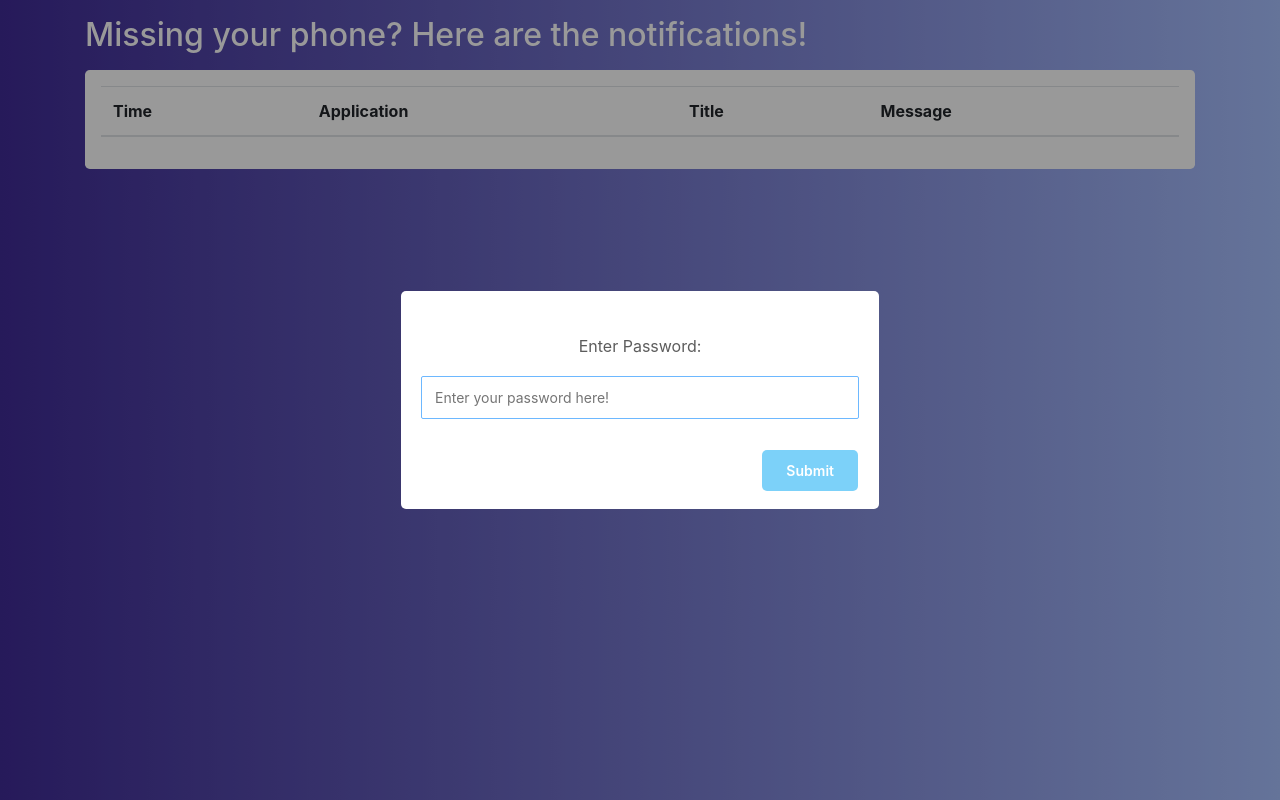
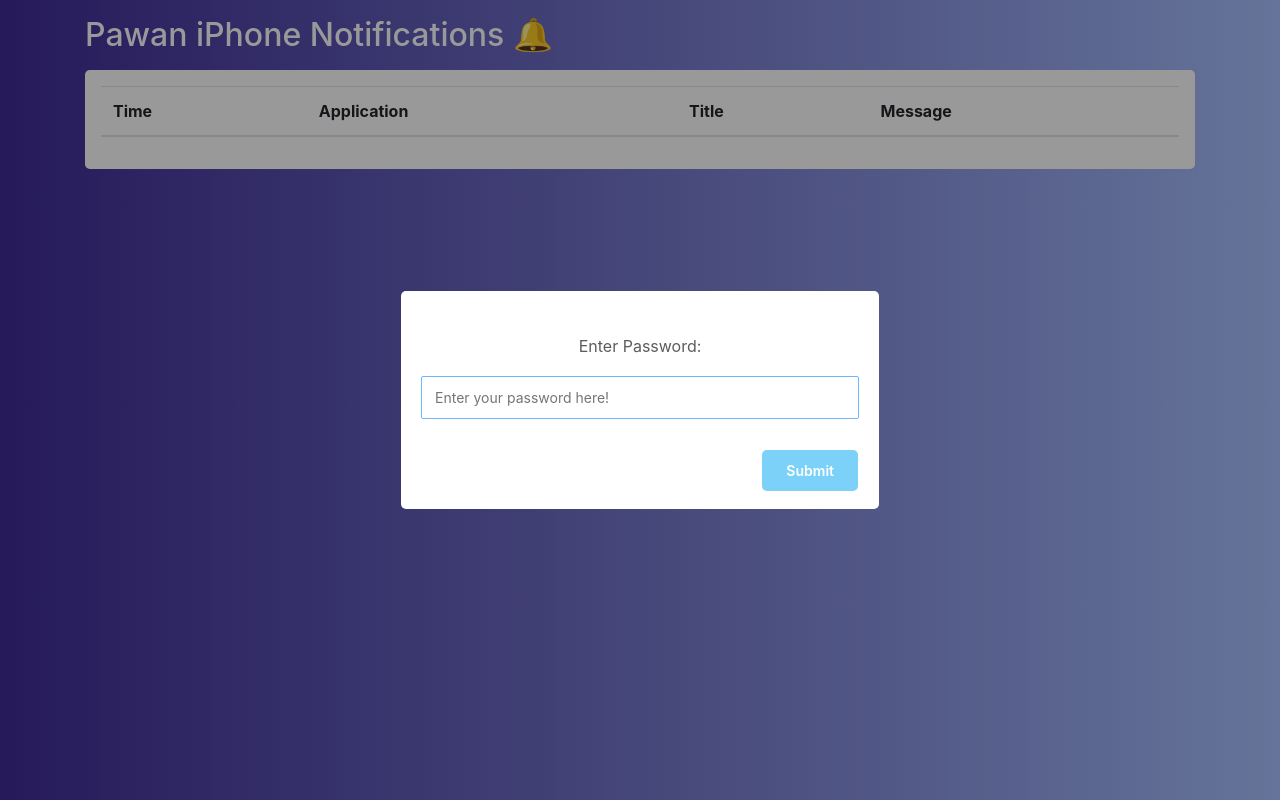
Before and after one commit to PawanSenapati/Mobile-Notifications, a website: page public/index.html in a window 1280 px wide. Drawn offline with nearby package versions, Linux system fonts and the light colour scheme.

Commit message:
Update index.html

```diff
--- a/public/index.html
+++ b/public/index.html
@@ -33,7 +33,7 @@
 	<body>
 		<div class="container">
 			<h2 class="my-3 text-white">
-				Missing your phone? Here are the notifications!
+				Pawan iPhone Notifications 🔔
 			</h2>
 			<div class="jumbotron p-3 bg-white">
 				<div class="table-responsive" style="max-height: 75vh; overflow-y: auto">
```
